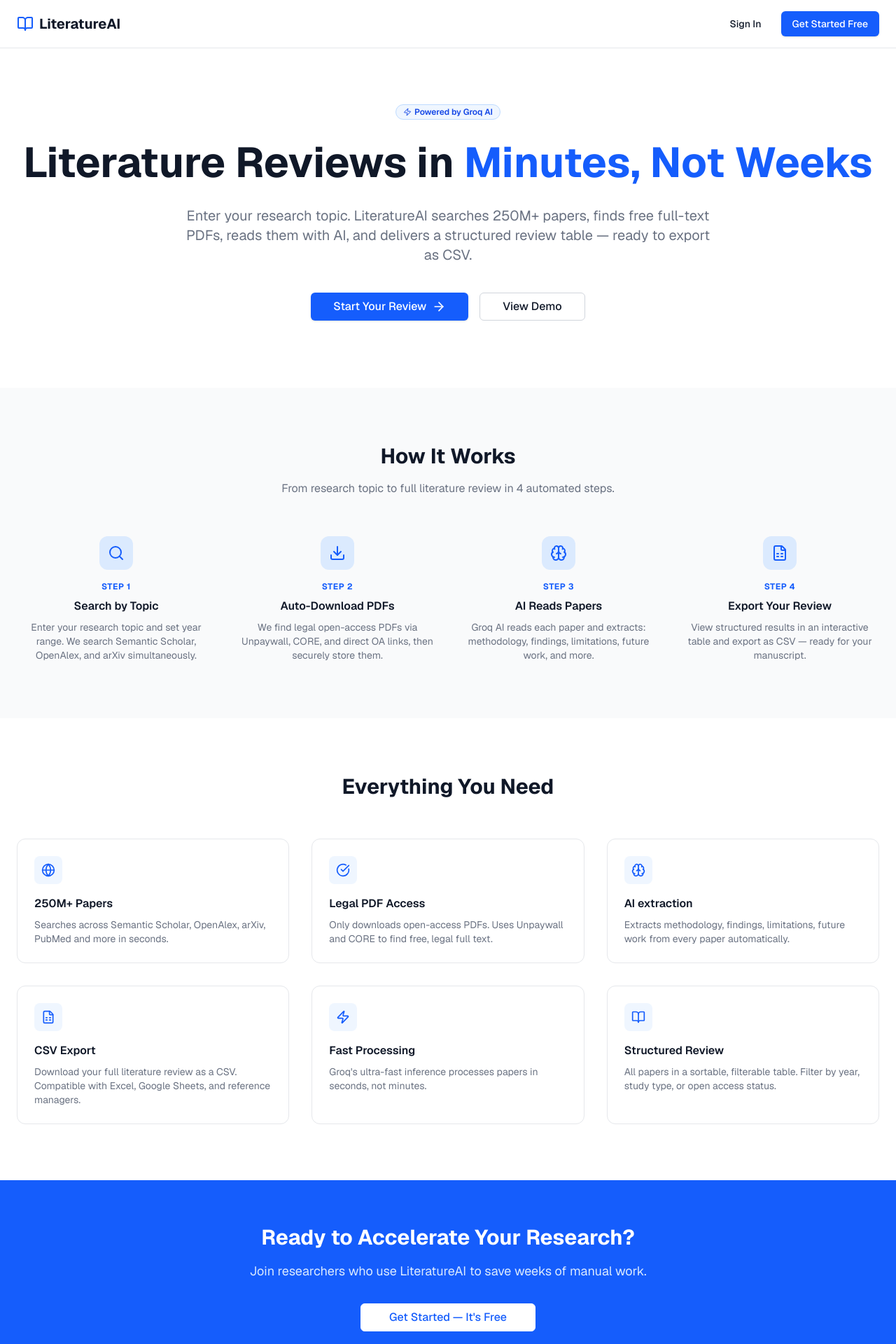
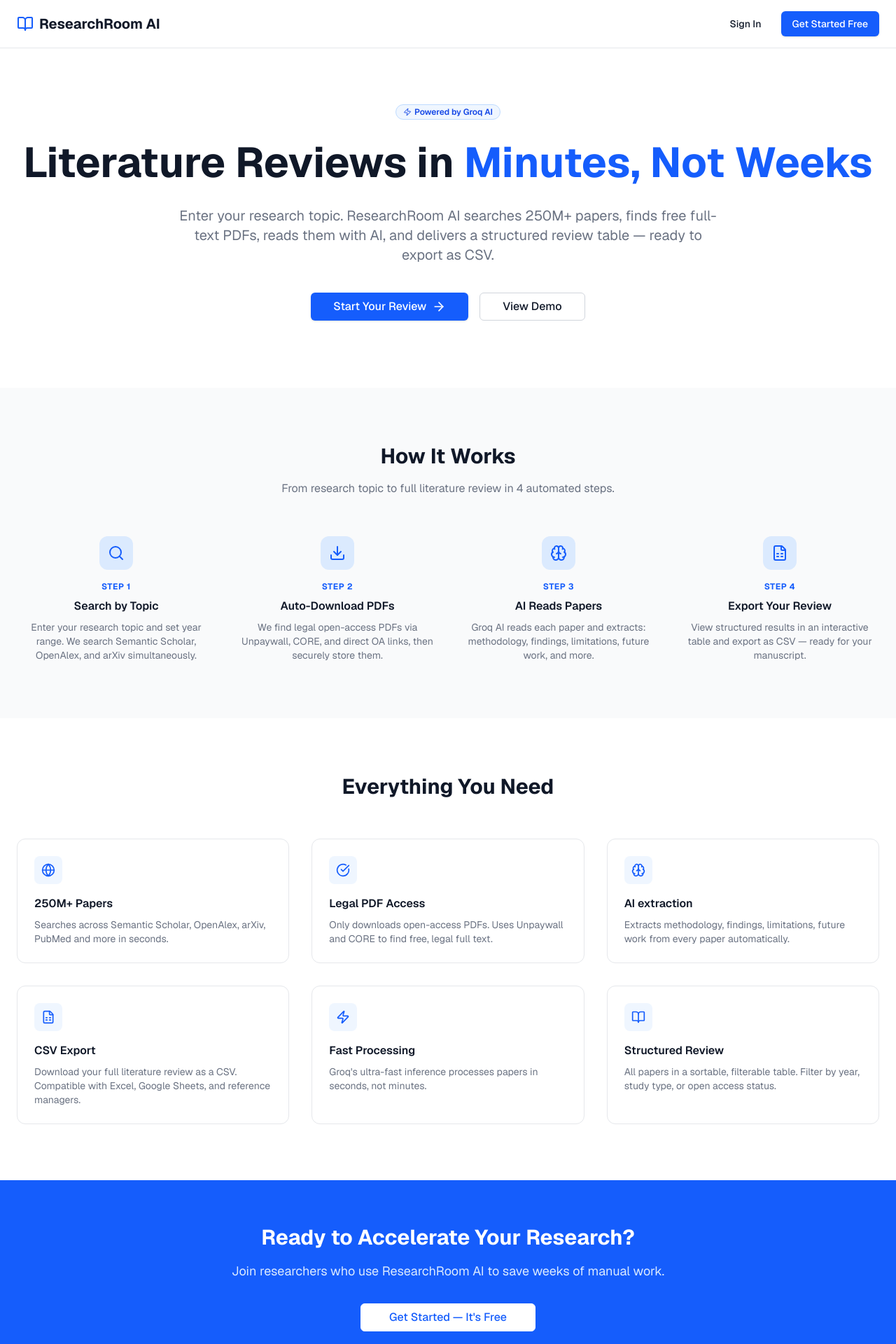
Before and after one commit to dev-fuadhasan/ailiterature, a Next.js app: page / in a window 1280 px wide. Shown: the top 1920 px of the page at 70% size. Built offline with nearby package versions, Linux system fonts and the light colour scheme; no server answers.

Commit message:
rebrand: LiteratureAI → ResearchRoom AI

```diff
--- a/src/app/dashboard/layout.tsx
+++ b/src/app/dashboard/layout.tsx
@@ -22,7 +22,7 @@ export default async function DashboardLayout({
         <div className="p-6 border-b border-gray-100">
           <Link href="/dashboard" className="flex items-center gap-2">
             <BookOpen className="h-6 w-6 text-blue-600" />
-            <span className="font-bold text-gray-900">LiteratureAI</span>
+            <span className="font-bold text-gray-900">ResearchRoom AI</span>
           </Link>
         </div>
 
--- a/src/app/layout.tsx
+++ b/src/app/layout.tsx
@@ -13,14 +13,14 @@ const geistMono = Geist_Mono({
 });
 
 export const metadata: Metadata = {
-  title: "LiteratureAI — Automated Literature Review",
+  title: "ResearchRoom AI — Automated Literature Review",
   description:
     "AI-powered academic literature review. Search thousands of papers, get structured insights instantly.",
   openGraph: {
-    title: "LiteratureAI",
+    title: "ResearchRoom AI",
     description: "AI-powered academic literature review platform",
-    url: "https://literatureai.vercel.app",
-    siteName: "LiteratureAI",
+    url: "https://researchroomai.vercel.app",
+    siteName: "ResearchRoom AI",
   },
 };
 
--- a/src/app/login/page.tsx
+++ b/src/app/login/page.tsx
@@ -31,7 +31,7 @@ export default function LoginPage() {
         {/* Logo */}
         <div className="flex items-center justify-center gap-2 mb-8">
           <BookOpen className="h-8 w-8 text-blue-600" />
-          <span className="font-bold text-2xl text-gray-900">LiteratureAI</span>
+          <span className="font-bold text-2xl text-gray-900">ResearchRoom AI</span>
         </div>
 
         <Card>
--- a/src/app/page.tsx
+++ b/src/app/page.tsx
@@ -26,7 +26,7 @@ export default async function LandingPage() {
         <div className="max-w-7xl mx-auto px-6 py-4 flex items-center justify-between">
           <div className="flex items-center gap-2">
             <BookOpen className="h-6 w-6 text-blue-600" />
-            <span className="font-bold text-xl text-gray-900">LiteratureAI</span>
+            <span className="font-bold text-xl text-gray-900">ResearchRoom AI</span>
           </div>
           <div className="flex items-center gap-3">
             {isSignedIn ? (
@@ -59,7 +59,7 @@ export default async function LandingPage() {
           <span className="text-blue-600">Minutes, Not Weeks</span>
         </h1>
         <p className="text-xl text-gray-500 max-w-3xl mx-auto mb-10">
-          Enter your research topic. LiteratureAI searches 250M+ papers, finds free
+          Enter your research topic. ResearchRoom AI searches 250M+ papers, finds free
           full-text PDFs, reads them with AI, and delivers a structured review table
           — ready to export as CSV.
         </p>
@@ -140,7 +140,7 @@ export default async function LandingPage() {
             Ready to Accelerate Your Research?
           </h2>
           <p className="text-blue-100 mb-8 text-lg">
-            Join researchers who use LiteratureAI to save weeks of manual work.
+            Join researchers who use ResearchRoom AI to save weeks of manual work.
           </p>
           {isSignedIn ? (
             <Link href="/dashboard">
@@ -161,7 +161,7 @@ export default async function LandingPage() {
       {/* Footer */}
       <footer className="border-t border-gray-200 py-8">
         <div className="max-w-7xl mx-auto px-6 flex items-center justify-between text-sm text-gray-500">
-          <span>© 2026 LiteratureAI. All rights reserved.</span>
+          <span>© 2026 ResearchRoom AI. All rights reserved.</span>
           <div className="flex items-center gap-2">
             <Globe className="h-4 w-4" />
             <span>Searches 250M+ papers worldwide</span>
--- a/src/app/project/layout.tsx
+++ b/src/app/project/layout.tsx
@@ -18,7 +18,7 @@ export default async function ProjectLayout({
         <div className="p-6 border-b border-gray-100">
           <Link href="/dashboard" className="flex items-center gap-2">
             <BookOpen className="h-6 w-6 text-blue-600" />
-            <span className="font-bold text-gray-900">LiteratureAI</span>
+            <span className="font-bold text-gray-900">ResearchRoom AI</span>
           </Link>
         </div>
         <nav className="flex-1 p-4 space-y-1">
```
